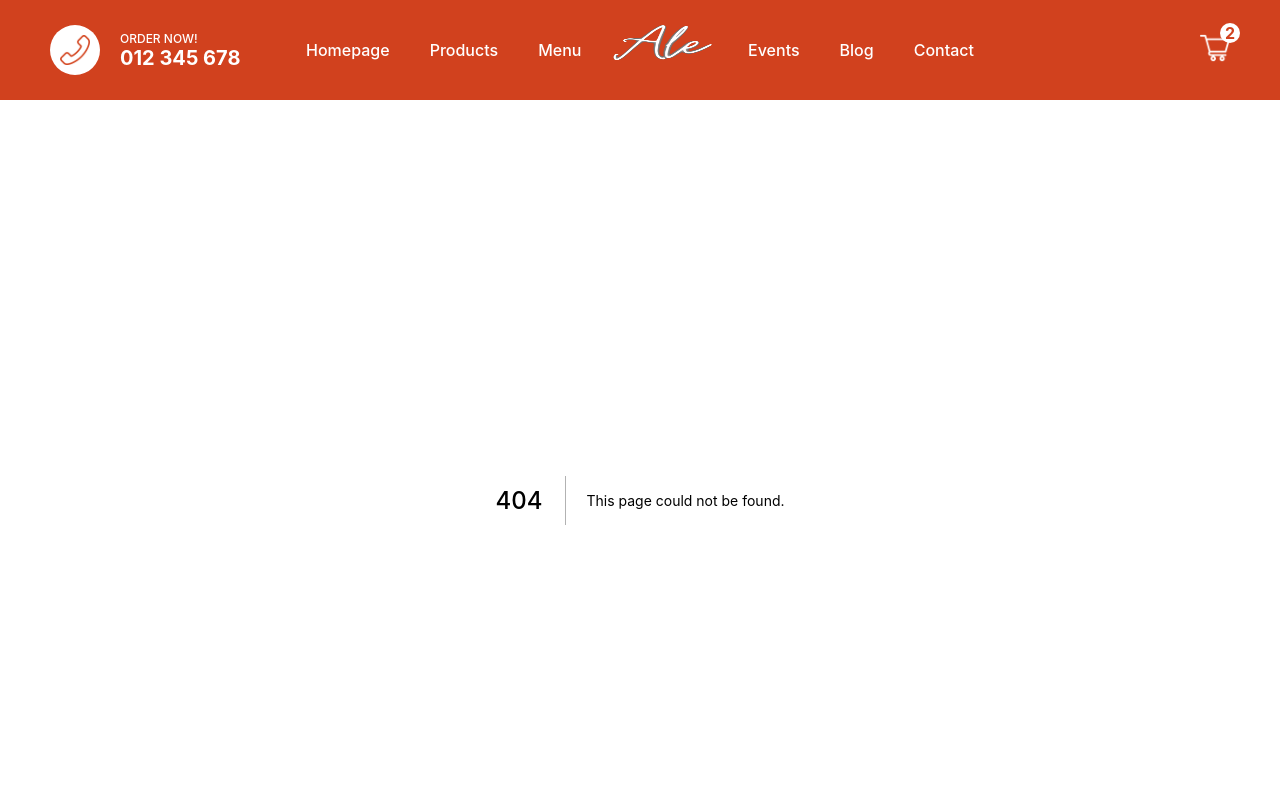
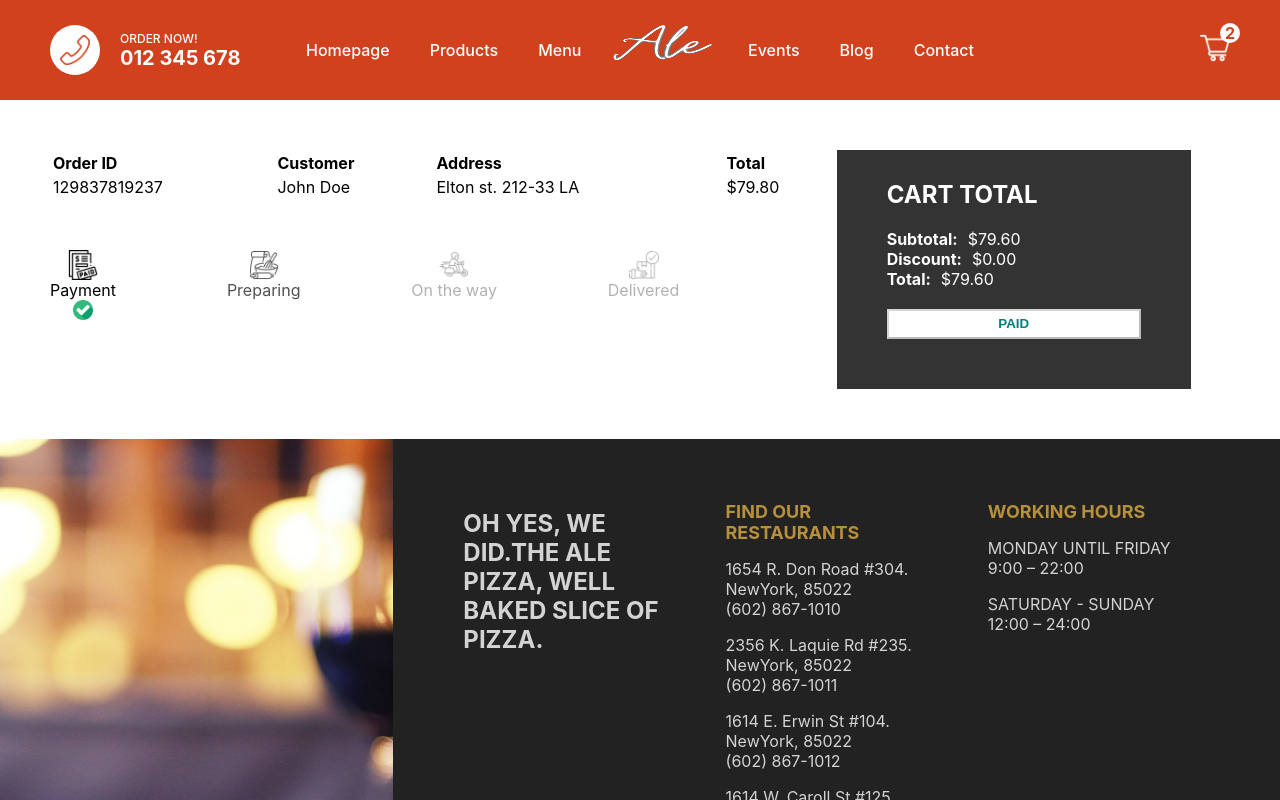
Before and after one commit to Alek30k/F-Pizzas, a Next.js app: page /orders/1 in a window 1280 px wide. Before the commit this address had no page. Shown: the top 800 px of the page. Built offline with nearby package versions, Linux system fonts and the light colour scheme.

Commit message:
last commit

```diff
--- /dev/null
+++ b/pages/orders/[id].jsx
@@ -0,0 +1,115 @@
+import styles from "../../styles/Order.module.css";
+import Image from "next/image";
+
+const Order = () => {
+  const status = 0;
+
+  const statusClass = (index) => {
+    if (index - status < 1) return styles.done;
+    if (index - status === 1) return styles.inProgress;
+    if (index - status > 1) return styles.undone;
+  };
+  return (
+    <div className={styles.container}>
+      <div className={styles.left}>
+        <div className={styles.row}>
+          <table className={styles.table}>
+            <tr className={styles.trTitle}>
+              <th>Order ID</th>
+              <th>Customer</th>
+              <th>Address</th>
+              <th>Total</th>
+            </tr>
+            <tr className={styles.tr}>
+              <td>
+                <span className={styles.id}>129837819237</span>
+              </td>
+              <td>
+                <span className={styles.name}>John Doe</span>
+              </td>
+              <td>
+                <span className={styles.address}>Elton st. 212-33 LA</span>
+              </td>
+              <td>
+                <span className={styles.total}>$79.80</span>
+              </td>
+            </tr>
+          </table>
+        </div>
+        <div className={styles.row}>
+          <div className={statusClass(0)}>
+            <Image src="/img/paid.png" width={30} height={30} alt="" />
+            <span>Payment</span>
+            <div className={styles.checkedIcon}>
+              <Image
+                className={styles.checkedIcon}
+                src="/img/checked.png"
+                width={20}
+                height={20}
+                alt=""
+              />
+            </div>
+          </div>
+          <div className={statusClass(1)}>
+            <Image src="/img/bake.png" width={30} height={30} alt="" />
+            <span>Preparing</span>
+            <div className={styles.checkedIcon}>
+              <Image
+                className={styles.checkedIcon}
+                src="/img/checked.png"
+                width={20}
+                height={20}
+                alt=""
+              />
+            </div>
+          </div>
+          <div className={statusClass(2)}>
+            <Image src="/img/bike.png" width={30} height={30} alt="" />
+            <span>On the way</span>
+            <div className={styles.checkedIcon}>
+              <Image
+                className={styles.checkedIcon}
+                src="/img/checked.png"
+                width={20}
+                height={20}
+                alt=""
+              />
+            </div>
+          </div>
+          <div className={statusClass(3)}>
+            <Image src="/img/delivered.png" width={30} height={30} alt="" />
+            <span>Delivered</span>
+            <div className={styles.checkedIcon}>
+              <Image
+                className={styles.checkedIcon}
+                src="/img/checked.png"
+                width={20}
+                height={20}
+                alt=""
+              />
+            </div>
+          </div>
+        </div>
+      </div>
+      <div className={styles.right}>
+        <div className={styles.wrapper}>
+          <h2 className={styles.title}>CART TOTAL</h2>
+          <div className={styles.totalText}>
+            <b className={styles.totalTextTitle}>Subtotal:</b>$79.60
+          </div>
+          <div className={styles.totalText}>
+            <b className={styles.totalTextTitle}>Discount:</b>$0.00
+          </div>
+          <div className={styles.totalText}>
+            <b className={styles.totalTextTitle}>Total:</b>$79.60
+          </div>
+          <button disabled className={styles.button}>
+            PAID
+          </button>
+        </div>
+      </div>
+    </div>
+  );
+};
+
+export default Order;
```
